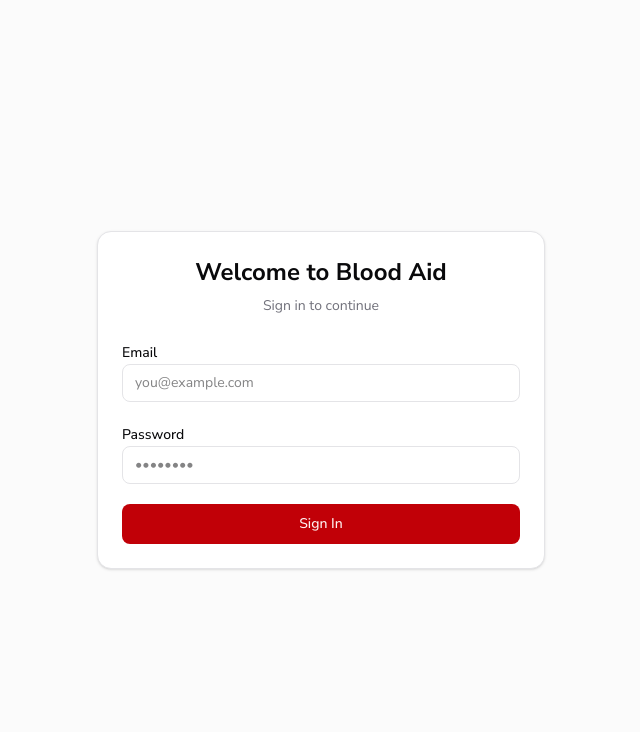
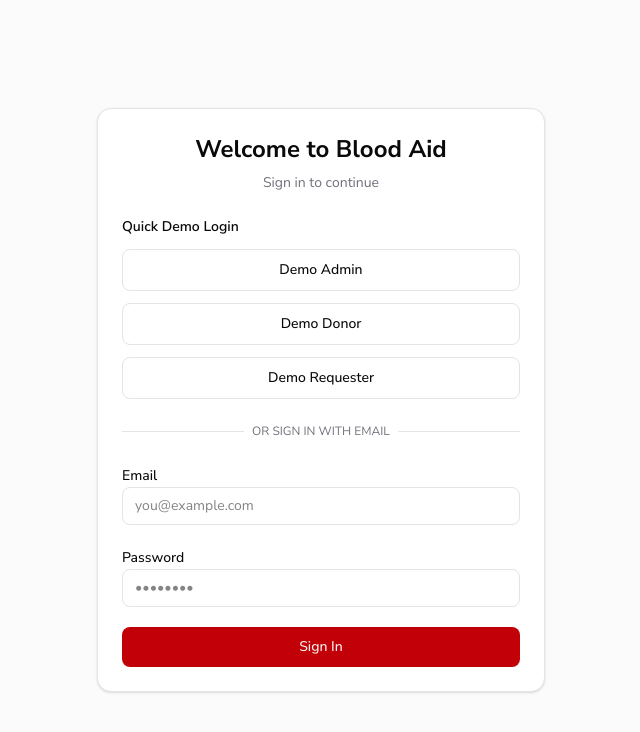
Before and after one commit to sumayaislamm/blood_aid_frontend, a Next.js app: page /login in a window 1280 px wide. Shown: the top 732 px of the page, without its empty margins (319-959 px from the left). Built offline with nearby package versions, Linux system fonts and the light colour scheme; no server answers.

Commit message:
demo login

```diff
--- a/src/app/(public)/login/page.tsx
+++ b/src/app/(public)/login/page.tsx
@@ -1,3 +1,7 @@
+
+
+
+
 "use client";
 
 import { useEffect, useState } from "react";
@@ -6,6 +10,7 @@
 import { zodResolver } from "@hookform/resolvers/zod";
 import { z } from "zod";
 import { toast } from "sonner";
+
 import { useAuthStore } from "@/src/stores/auth.store";
 import { loginUser } from "@/src/features/auth/auth.api";
 import { setAuthCookie } from "@/src/lib/auth-cookie";
@@ -17,25 +22,60 @@
 
 type LoginFormData = z.infer<typeof loginSchema>;
 
+const demoAccounts = [
+  {
+    label: "Demo Admin",
+    email: "admin@bloodaid.com",
+    password: "Admin56%%",
+    role: "ADMIN",
+  },
+  {
+    label: "Demo Donor",
+    email: "sumaya@gmail.com",
+    password: "Sumaya56%%",
+    role: "DONOR",
+  },
+  {
+    label: "Demo Requester",
+    email: "rancy@bloodaid.com",
+    password: "Rancy56%%",
+    role: "REQUESTER",
+  },
+] as const;
+
+function getDashboardPath(role: string) {
+  switch (role) {
+    case "ADMIN":
+      return "/admin";
+    case "DONOR":
+      return "/donor";
+    case "REQUESTER":
+      return "/requester";
+    default:
+      throw new Error("Unsupported account role.");
+  }
+}
+
 export default function LoginPage() {
   const router = useRouter();
+
   const setAuth = useAuthStore((state) => state.setAuth);
   const user = useAuthStore((state) => state.user);
   const isAuthenticated = useAuthStore((state) => state.isAuthenticated);
   const hasHydrated = useAuthStore((state) => state.hasHydrated);
 
+  const [isLoading, setIsLoading] = useState(false);
+  const [activeDemo, setActiveDemo] = useState<string | null>(null);
+
   useEffect(() => {
     if (!hasHydrated || !isAuthenticated || !user) return;
 
-    const dashboardPath = {
-      ADMIN: "/admin",
-      DONOR: "/donor",
-      REQUESTER: "/requester",
-    }[user.role];
-
-    router.replace(dashboardPath);
+    try {
+      router.replace(getDashboardPath(user.role));
+    } catch {
+      toast.error("Your account has an unsupported role.");
+    }
   }, [hasHydrated, isAuthenticated, user, router]);
-  const [isLoading, setIsLoading] = useState(false);
 
   const {
     register,
@@ -45,41 +85,75 @@
     resolver: zodResolver(loginSchema),
   });
 
+  const performLogin = async (credentials: LoginFormData) => {
+    const response = await loginUser(credentials);
+
+    if (!response.success) {
+      throw new Error(response.message || "Login failed. Please try again.");
+    }
+
+    const { user, token } = response.data;
+
+    if (user.status !== "ACTIVE") {
+      throw new Error("This account is not active.");
+    }
+
+    const dashboardPath = getDashboardPath(user.role);
+
+    setAuth(user, token);
+    setAuthCookie(token);
+
+    return { user, dashboardPath };
+  };
+
   const onSubmit = async (data: LoginFormData) => {
     try {
       setIsLoading(true);
 
-      const response = await loginUser(data);
-
-      if (!response.success) {
-        throw new Error(response.message);
-      }
-
-      setAuth(response.data.user, response.data.token);
-      setAuthCookie(response.data.token);
+      const result = await performLogin(data);
 
       toast.success("Login successful!");
-
-      const role = response.data.user.role;
-
-      if (role === "ADMIN") {
-        router.push("/admin");
-      } else if (role === "DONOR") {
-        router.push("/donor");
-      } else {
-        router.push("/requester");
-      }
+      router.replace(result.dashboardPath);
     } catch (error) {
-      const message =
+      toast.error(
         error instanceof Error
           ? error.message
-          : "Login failed. Please try again.";
-
-      toast.error(message);
+          : "Login failed. Please try again.",
+      );
     } finally {
       setIsLoading(false);
     }
   };
+
+  const onDemoLogin = async (account: (typeof demoAccounts)[number]) => {
+    try {
+      setIsLoading(true);
+      setActiveDemo(account.label);
+
+      const result = await performLogin({
+        email: account.email,
+        password: account.password,
+      });
+
+      if (result.user.role !== account.role) {
+        useAuthStore.getState().clearAuth();
+        throw new Error("The demo account role does not match.");
+      }
+
+      toast.success(`${account.label} login successful!`);
+      router.replace(result.dashboardPath);
+    } catch (error) {
+      toast.error(
+        error instanceof Error
+          ? error.message
+          : "Demo login failed. Please try again.",
+      );
+    } finally {
+      setIsLoading(false);
+      setActiveDemo(null);
+    }
+  };
+
   if (!hasHydrated) {
     return (
       <main className="flex min-h-screen items-center justify-center">
@@ -89,8 +163,9 @@
   }
 
   if (isAuthenticated && user) return null;
+
   return (
-    <main className="flex min-h-screen items-center justify-center bg-muted/40 px-4">
+    <main className="flex min-h-screen items-center justify-center bg-muted/40 px-4 py-8">
       <div className="w-full max-w-md rounded-xl border bg-background p-6 shadow-sm">
         <div className="mb-6 text-center">
           <h1 className="text-2xl font-bold">Welcome to Blood Aid</h1>
@@ -99,22 +174,52 @@
           </p>
         </div>
 
+        <div className="mb-6 space-y-3">
+          <p className="text-sm font-semibold">Quick Demo Login</p>
+
+          {demoAccounts.map((account) => (
+            <button
+              key={account.role}
+              type="button"
+              disabled={isLoading}
+              onClick={() => onDemoLogin(account)}
+              className="w-full rounded-md border px-4 py-2.5 text-sm font-medium transition-colors hover:bg-muted disabled:cursor-not-allowed disabled:opacity-60"
+            >
+              {activeDemo === account.label
+                ? "Signing in..."
+                : account.label}
+            </button>
+          ))}
+        </div>
+
+        <div className="relative mb-6">
+          <div className="absolute inset-0 flex items-center">
+            <span className="w-full border-t" />
+          </div>
+          <div className="relative flex justify-center text-xs uppercase">
+            <span className="bg-background px-2 text-muted-foreground">
+              Or sign in with email
+            </span>
+          </div>
+        </div>
+
         <form onSubmit={handleSubmit(onSubmit)} className="space-y-5">
           <div className="space-y-2">
             <label htmlFor="email" className="text-sm font-medium">
               Email
             </label>
-
             <input
               id="email"
               type="email"
+              autoComplete="email"
               placeholder="you@example.com"
               {...register("email")}
               className="w-full rounded-md border bg-background px-3 py-2 text-sm outline-none focus:ring-2 focus:ring-primary"
             />
-
             {errors.email && (
-              <p className="text-sm text-destructive">{errors.email.message}</p>
+              <p className="text-sm text-destructive">
+                {errors.email.message}
+              </p>
             )}
           </div>
 
@@ -122,15 +227,14 @@
             <label htmlFor="password" className="text-sm font-medium">
               Password
             </label>
-
             <input
               id="password"
               type="password"
+              autoComplete="current-password"
               placeholder="••••••••"
               {...register("password")}
               className="w-full rounded-md border bg-background px-3 py-2 text-sm outline-none focus:ring-2 focus:ring-primary"
             />
-
             {errors.password && (
               <p className="text-sm text-destructive">
                 {errors.password.message}
```
Also changed, not shown: src/app/(dashboard)/(requester)/requester/payments/page.tsx (+0 -206 lines).
